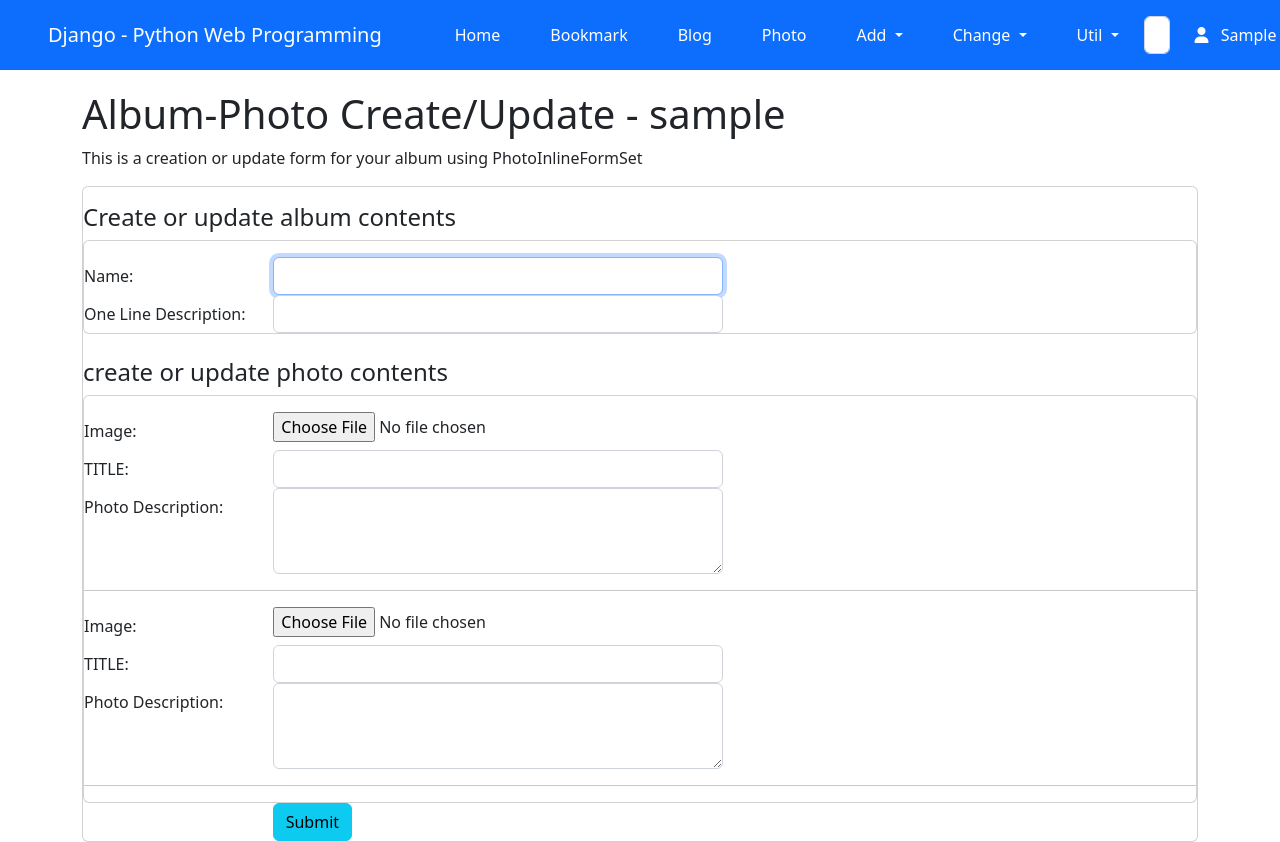
After one commit to lienero/django_practice, a Django app: page /photo/album/add/ in a window 1280 px wide. The commit adds this page. Run offline with Django 3.2, Linux system fonts and the light colour scheme; the visitor is signed in with stand-in values (Sample User, id 1); some libraries are stand-ins or nearby versions.

Commit message:
앨범, 사진 추가 템플릿 작성

```diff
--- /dev/null
+++ b/ch99/photo/templates/photo/album_form.html
@@ -0,0 +1,77 @@
+{% extends 'base.html' %}
+{% load widget_tweaks %}
+{% block title %}album_form.html{% endblock %}
+
+{% block content %}
+  <h1>Album-Photo Create/Update -
+    {{user}}
+  </h1>
+  <p class="font-italic">This is a creation or update form for your album using PhotoInlineFormSet</p>
+
+  {% if form.errors %}
+    <div class="alert alert-danger">
+      <div class="font-weight-bold">Wrong! Please correct the form error below</div>
+      {{ form.errors }}
+    </div>
+  {% endif %}
+  {% if formset.errors %}
+    <div class="alert alert-danger">
+      <div class="font-weight-bold">Wrong! Please correct the formset error below</div>
+      {% for formerrors in formset.errors %}
+        {{ formset.errors }}
+      {% endfor %}
+    </div>
+  {% endif %}
+  {% comment %} is_multipart() 메소드는 폼이나 폼셋을 미리 체크해 multipart 인코딩이 필요한지 여부를 알려줍니다. {% endcomment %}
+  {% comment %} 반환 값이 True면 enctype=multipart/form-data로 지정해야합니다. 이 코드에서는 폼에 이미지 필드가 있으므로 True를 반환합니다. {% endcomment %}
+  {% comment %} multipart/form-data: 데이터가 변환되지 않고 그대로 서버로 전송됩니다. 파일이나 이미지 등의 바이너리 파일을 업로드할 때 사용 {% endcomment %}
+  {% if form.is_multipart or formset.is_multipart %}
+    <form enctype="multipart/form-data" action="" method="post" class="card pt-3">
+  {% else %}
+    <form action="." method="post" class="card pt-3">
+  {% endif %}
+  {% csrf_token %}
+    <h4>Create or update album contents</h4>
+    <fieldset class="card pt-3">
+      <div class="form-group row">
+        {{ form.name|add_label_class:"col-form-label col-sm-2 ml-3 font-weight-bold" }}
+        <div class="col-sm-5">{{ form.name|add_class:"form-control"|attr:"autofocus" }}</div>
+      </div>
+      <div class="form-group row">
+        {{ form.description|add_label_class:"col-form-label col-sm-2 ml-3 font-weight-bold" }}
+        <div class="col-sm-5">{{ form.description|add_class:"form-control" }}</div>
+      </div>
+    </fieldset>
+    <br>
+
+    <h4>create or update photo contents</h4>
+    <fieldset class="card pt-3">
+      {% comment %} 폼셋에 들어 있는 각 폼을 다루는 경우 {{ formset.management_form }} 변수를 반드시 추가해야합니다.
+      장고의 템플릿 엔진이 폼셋에 들어있는 폼의 개수 등을 알 수 있어야 하기 때문입니다.  {% endcomment %}
+      {{ formset.management_form }}
+      {% for form in formset %}
+          {{ form.id }}
+          {# form.album #}
+        {% comment %} 여러개의 사진을 입력 할 수 있는 부분입니다. {% endcomment %}
+        <div class="form-group row">
+          {{ form.image|add_label_class:"col-form-label col-sm-2 ml-3 font-weight-bold" }}
+          <div class="col-sm-5">{{ form.image|add_class:"form-control-file" }}</div>
+        </div>
+        <div class="form-group row">
+          {{ form.title|add_label_class:"col-form-label col-sm-2 ml-3 font-weight-bold" }}
+          <div class="col-sm-5">{{ form.title|add_class:"form-control"|attr:"rows:3" }}</div>
+        </div>
+        <div class="form-group row">
+          {{ form.description|add_label_class:"col-form-label col-sm-2 ml-3 font-weight-bold" }}
+          <div class="col-sm-5">{{ form.description|add_class:"form-control"|attr:"rows:3" }}</div>
+        </div>
+        <hr>
+      {% endfor %}
+    </fieldset>
+    <div class="form-group row">
+      <div class="offset-sm-2 col-sm-5">
+        <input type="submit" value="Submit" class="btn btn-info"/>
+      </div>
+    </div>
+  </form>
+{% endblock %}
--- a/ch99/templates/base.html
+++ b/ch99/templates/base.html
@@ -46,8 +46,8 @@
               <a class="dropdown-item" href="{% url 'bookmark:add' %}">Bookmark</a>
               <a class="dropdown-item" href="{% url 'blog:add' %}">Post</a>
               <div class="dropdown-divider"></div>
-              <a class="dropdown-item" href="">Album</a>
-              <a class="dropdown-item" href="">Photo</a>
+              <a class="dropdown-item" href="{% url 'photo:album_add' %}">Album</a>
+              <a class="dropdown-item" href="{% url 'photo:photo_add' %}">Photo</a>
             </div>
           </li>
           <li class="nav-item dropdown mx-1 btn btn-primary">
@@ -58,8 +58,8 @@
               <a class="dropdown-item" href="{% url 'bookmark:change' %}">Bookmark</a>
               <a class="dropdown-item" href="{% url 'blog:change' %}">Post</a>
               <div class="dropdown-divider"></div>
-              <a class="dropdown-item" href="">Album</a>
-              <a class="dropdown-item" href="">Photo</a>
+              <a class="dropdown-item" href="{% url 'photo:album_change' %}">Album</a>
+              <a class="dropdown-item" href="{% url 'photo:photo_change' %}">Photo</a>
             </div>
           </li>
           <li class="nav-item dropdown mx-1 btn btn-primary">
```
Also changed, not shown: ch99/photo/templates/photo/album_change_list.html (added, +35 -0 lines), ch99/photo/templates/photo/album_confirm_delete.html (added, +16 -0 lines), ch99/photo/templates/photo/photo_change_list.html (added, +37 -0 lines), ch99/photo/templates/photo/photo_confirm_delete.html (added, +14 -0 lines), ch99/photo/templates/photo/photo_form.html (added, +49 -0 lines).
